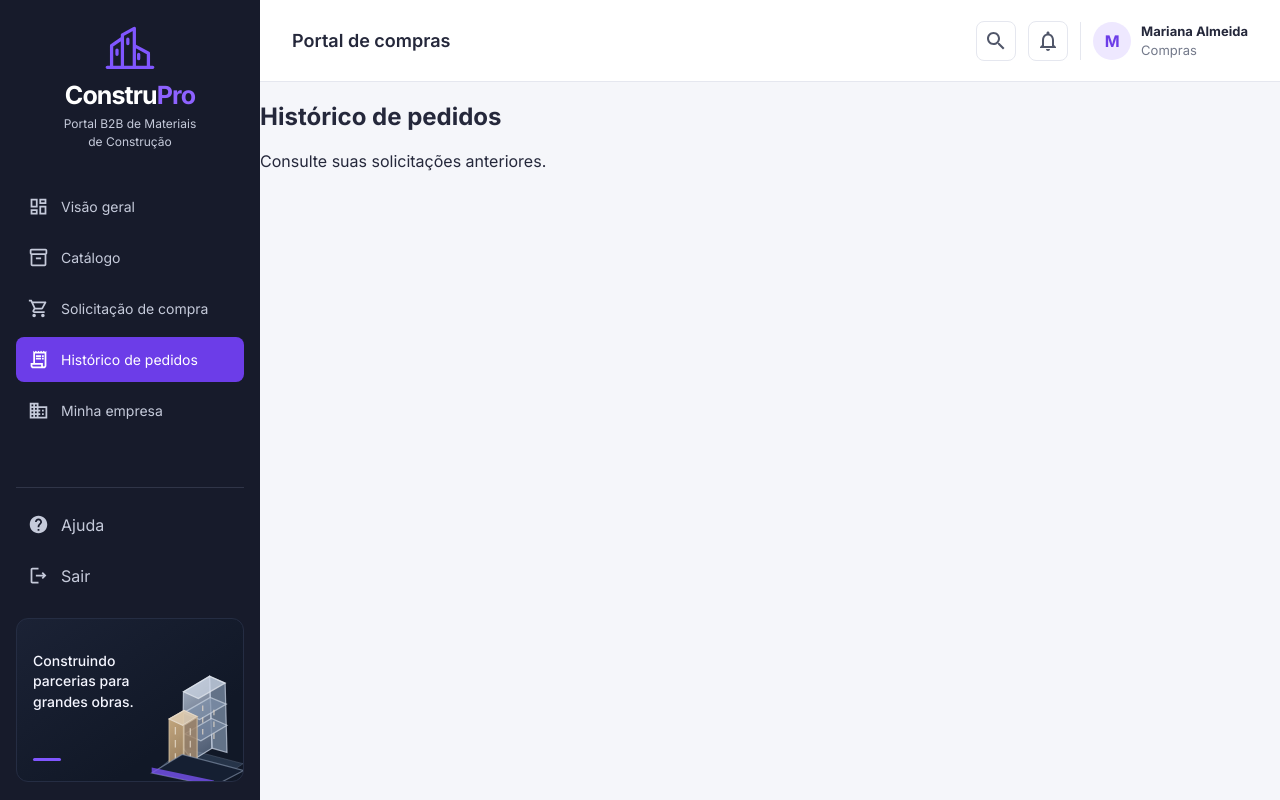
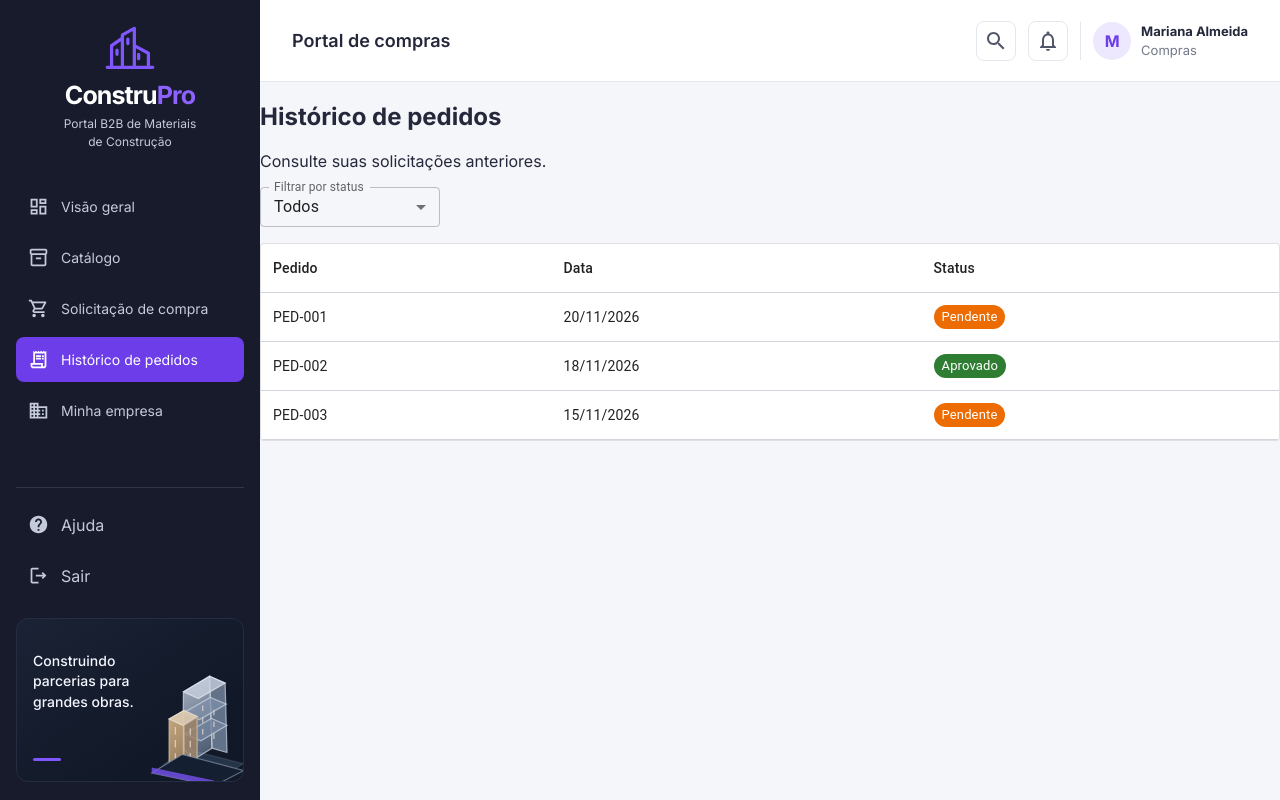
Before and after one commit to marianaalmeidac/construpro, a React (Vite) app: page /historico-pedidos in a window 1280 px wide. Built offline with nearby package versions, Linux system fonts and the light colour scheme.

Commit message:
Implementa histórico de pedidos com MUI

```diff
--- /dev/null
+++ b/src/pages/HistoricoPedidosPage.css
@@ -0,0 +1,18 @@
+.filtro-status {
+  display: flex;
+  align-items: center;
+  gap: 8px;
+  margin-block: 16px;
+}
+
+.tabela-pedidos {
+  width: 100%;
+  border-collapse: collapse;
+}
+
+.tabela-pedidos th,
+.tabela-pedidos td {
+  padding: 12px;
+  text-align: left;
+  border-bottom: 1px solid #d1d5db;
+}
--- a/src/pages/HistoricoPedidosPage.tsx
+++ b/src/pages/HistoricoPedidosPage.tsx
@@ -1,9 +1,88 @@
+import { useState } from 'react';
+import './HistoricoPedidosPage.css';
+import Chip from '@mui/material/Chip';
+import MenuItem from '@mui/material/MenuItem';
+import TextField from '@mui/material/TextField';
+import {
+  Paper,
+  Table,
+  TableBody,
+  TableCell,
+  TableContainer,
+  TableHead,
+  TableRow,
+} from '@mui/material';
+
+type Pedido = {
+  id: string;
+  data: string;
+  status: 'Pendente' | 'Aprovado';
+};
+
+const pedidos: Pedido[] = [
+  { id: 'PED-001', data: '20/11/2026', status: 'Pendente' },
+  { id: 'PED-002', data: '18/11/2026', status: 'Aprovado' },
+  { id: 'PED-003', data: '15/11/2026', status: 'Pendente' }
+];
 
 function HistoricoPedidosPage() {
+  const [statusSelecionado, setStatusSelecionado] = useState('Todos');
+    const pedidosVisiveis =
+      statusSelecionado === 'Todos'
+        ? pedidos
+        : pedidos.filter((pedido) => pedido.status === statusSelecionado);
   return (
     <section>
       <h1>Histórico de pedidos</h1>
       <p>Consulte suas solicitações anteriores.</p>
+      <div className="filtro-status">
+        <TextField
+          id="filtro-status"
+          select
+          label="Filtrar por status"
+          value={statusSelecionado}
+          onChange={(evento) => setStatusSelecionado(evento.target.value)}
+          size="small"
+          sx={{ minWidth: 180 }}
+        >
+          <MenuItem value="Todos">Todos</MenuItem>
+          <MenuItem value="Pendente">Pendente</MenuItem>
+          <MenuItem value="Aprovado">Aprovado</MenuItem>
+        </TextField>
+      </div>
+      <TableContainer component={Paper} variant="outlined">
+        <Table className="tabela-pedidos" size="small" aria-label="Histórico de pedidos">
+          <TableHead>
+            <TableRow>
+              <TableCell scope="col">Pedido</TableCell>
+              <TableCell scope="col">Data</TableCell>
+              <TableCell scope="col">Status</TableCell>
+            </TableRow>
+          </TableHead>
+
+          <TableBody>
+            {pedidosVisiveis.length === 0 && (
+              <TableRow>
+                <TableCell colSpan={3}>Nenhum pedido encontrado.</TableCell>
+              </TableRow>
+            )}
+
+            {pedidosVisiveis.map((pedido) => (
+              <TableRow key={pedido.id}>
+                <TableCell>{pedido.id}</TableCell>
+                <TableCell>{pedido.data}</TableCell>
+                <TableCell>
+                  <Chip
+                    label={pedido.status}
+                    color={pedido.status === 'Aprovado' ? 'success' : 'warning'}
+                    size="small"
+                  />
+                </TableCell>
+              </TableRow>
+            ))}
+          </TableBody>
+        </Table>
+      </TableContainer>
     </section>
   );
 }
```
